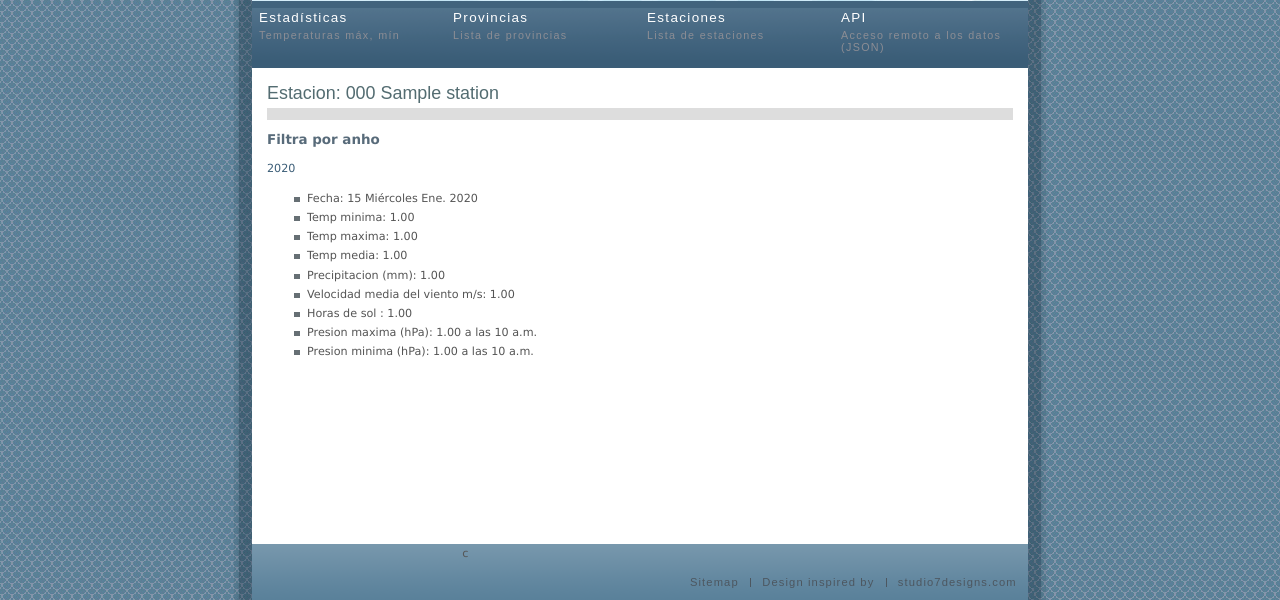
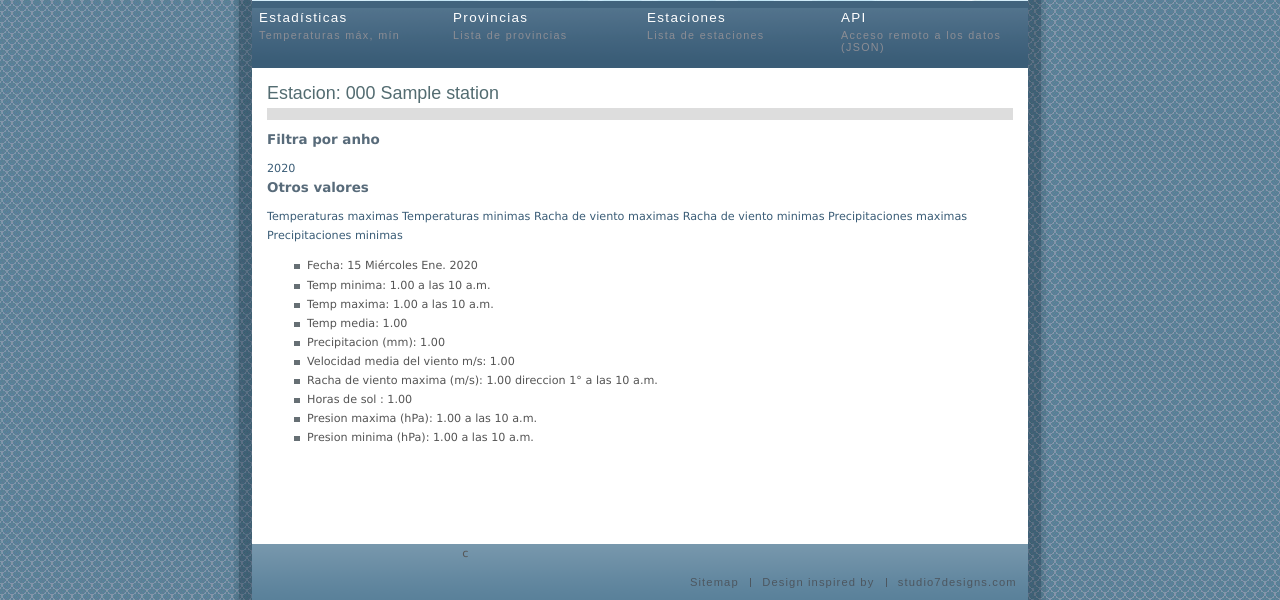
Before and after one commit to vrruiz/calima, a Django app: page /caligo/stations/000/ in a window 1280 px wide. Shown: the part 200-800 px from the top of the page. Run offline with Django 3.2, Linux system fonts and the light colour scheme; tables that the repository leaves empty hold one stand-in row (values such as "Sample post").

Commit message:
anhadir links de maximas/minimas y mas informacion de daily report

```diff
--- a/calima/caligo/templates/dailyreport.html
+++ b/calima/caligo/templates/dailyreport.html
@@ -1,11 +1,34 @@
 <li>Fecha: {{ daily.date|date:"d l N Y" }}</li>
-<li>Temp minima: {{ daily.min_t }}</li>
-<li>Temp maxima: {{ daily.max_t }}</li>
+{% if daily.min_t %}
+    <li>Temp minima: {{ daily.min_t }}{% if daily.min_t_time %}
+    a las {{ daily.min_t_time }}{% endif %}</li>
+{% endif %}
+{% if daily.max_t%}
+    <li>Temp maxima: {{ daily.max_t }}{% if daily.max_t_time %}
+    a las {{ daily.max_t_time }}{% endif %}</li>
+{% endif %}
+{% if daily.avg_t %}
     <li>Temp media: {{ daily.avg_t }}</li>
+{% endif %}
+{% if daily.precip %}
     <li>Precipitacion (mm): {{ daily.precip|default:"No hay datos" }}</li>
+{% endif %}
+{% if daily.wind_avg_speed %}
     <li>Velocidad media del viento m/s: {{ daily.wind_avg_speed }}</li>
+{% endif %}
+{% if daily.squall %}
+    <li>Racha de viento maxima (m/s): {{ daily.squall }}
+    {% if daily.squall_dir %} direccion {{ daily.squall_dir }}° {% endif %}
+    {% if daily.squall_time %} a las {{ daily.squall_time }}{% endif %}
+{% endif %}
+{% if daily.sunshine %}
     <li>Horas de sol : {{ daily.sunshine }}</li>
-<li>Presion maxima (hPa): {{ daily.max_press }}{% if daily.max_press_time %} a
-las {{ daily.max_press_time }}{% endif %}</li>
+{% endif %}
+{% if daily.max_press %}
+    <li>Presion maxima (hPa): {{ daily.max_press }}{% if daily.max_press_time %}
+    a las {{ daily.max_press_time }}{% endif %}</li>
+{% endif %}
+{% if daily.min_press %}
     <li>Presion minima (hPa): {{ daily.min_press }}{% if daily.max_press_time %} a
     las {{ daily.min_press_time }}{% endif %}</li>
+{% endif %}
--- a/calima/caligo/templates/station.html
+++ b/calima/caligo/templates/station.html
@@ -25,7 +25,13 @@
 {% for year in years %}
     <a href="?year={{ year.year }}">{{ year.year }}</a>
 {% endfor %}
-
+<h2>Otros valores</h2>
+<a href="/caligo/stations/{{ station.code }}/temperatura/maximo">Temperaturas maximas</a>
+<a href="/caligo/stations/{{ station.code }}/temperatura/minimo">Temperaturas minimas</a>
+<a href="/caligo/stations/{{ station.code }}/viento/racha/maximo">Racha de viento maximas</a>
+<a href="/caligo/stations/{{ station.code }}/viento/racha/minimo">Racha de viento minimas</a>
+<a href="/caligo/stations/{{ station.code }}/precipitacion_diaria/maximo">Precipitaciones maximas</a>
+<a href="/caligo/stations/{{ station.code }}/precipitacion_diaria/minimo">Precipitaciones minimas</a>
 {% for daily in data %}
     <ul>
         {% include "dailyreport.html" %}
--- a/calima/caligo/views.py
+++ b/calima/caligo/views.py
@@ -91,6 +91,8 @@ def stations(request, stationId=None, filtro=None):
             data_filtered = min_temperature(data_filtered)
         elif filtro == 'max_squall':
             data_filtered = max_squall(data_filtered)
+        elif filtro == 'min_squall':
+            data_filtered = min_squall(data_filtered)
         elif filtro == 'max_prec':
             data_filtered =  max_precip(data_filtered)
         elif filtro == 'min_prec':
```
Lines whose indentation alone changed are shown as unchanged.
